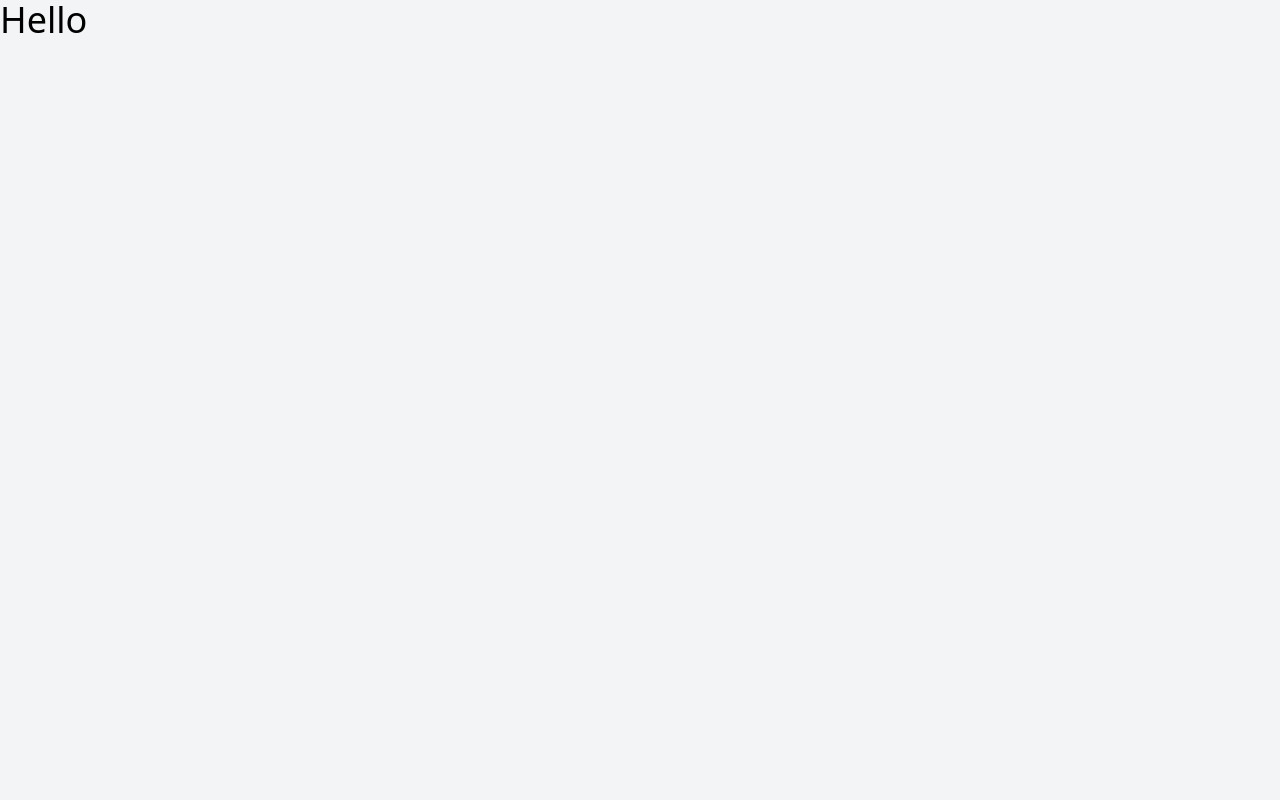
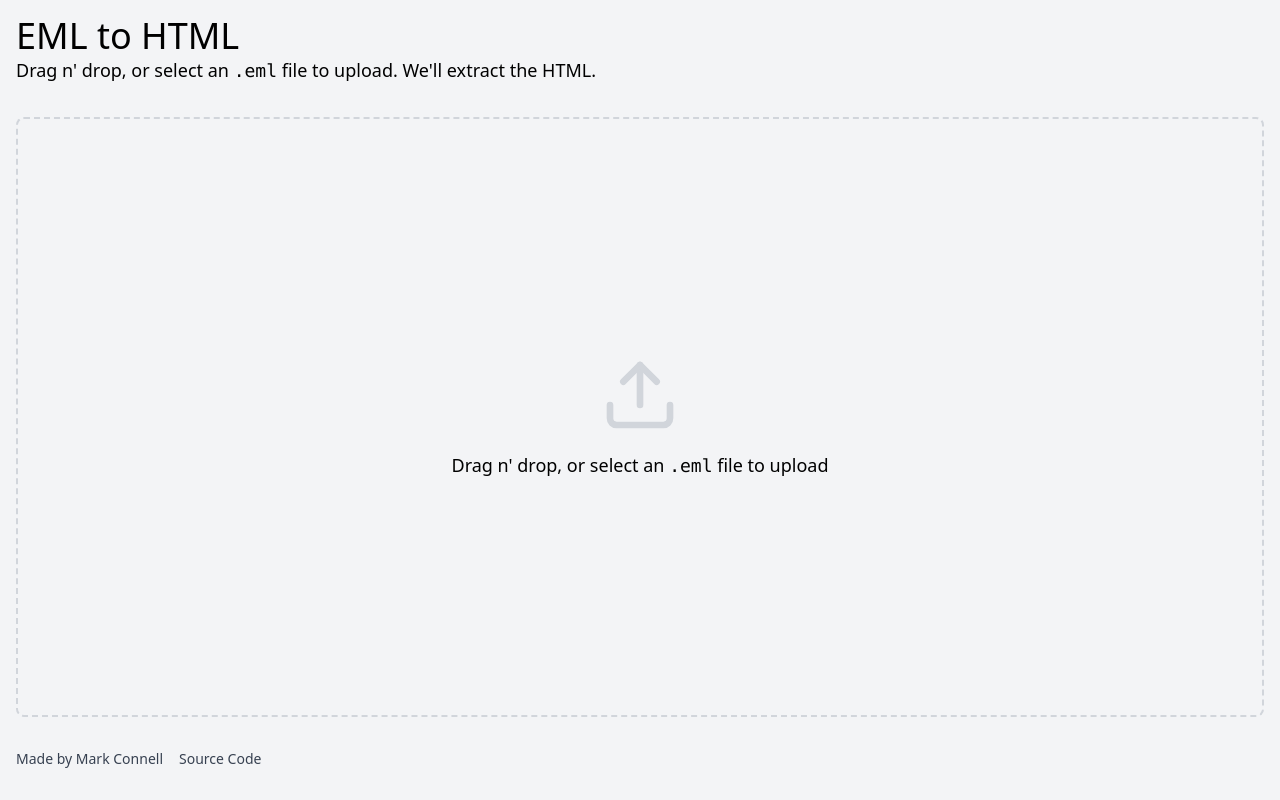
Before and after one commit to mconnell/eml2html, a plain HTML site: page public/index.html in a window 1280 px wide. Drawn offline with nearby package versions, Linux system fonts and the light colour scheme.

Commit message:
put together a basic upload page

```diff
--- a/public/index.html
+++ b/public/index.html
@@ -6,6 +6,39 @@
     <script src="https://cdn.tailwindcss.com"></script>
   </head>
   <body class="bg-gray-100">
-    <h1 class="text-4xl">Hello</h1>
+    <header class="p-4">
+      <h1 class="text-4xl">
+        EML to HTML
+      </h1>
+
+      <p class="text-lg">
+        Drag n' drop, or select an <code>.eml</code> file to upload. We'll extract the HTML.
+      </p>
+    </header>
+
+    <main class="p-4">
+      <div class="rounded-lg border-2 border-dashed border-gray-300 min-h-[75vh] flex flex-col place-items-center justify-center gap-4 text-lg">
+        <svg xmlns="http://www.w3.org/2000/svg" width="24" height="24" viewBox="0 0 24 24" fill="none" stroke="currentColor" stroke-width="2" stroke-linecap="round" stroke-linejoin="round" class="lucide lucide-upload-icon lucide-upload size-20 text-gray-300"><path d="M12 3v12"/><path d="m17 8-5-5-5 5"/><path d="M21 15v4a2 2 0 0 1-2 2H5a2 2 0 0 1-2-2v-4"/></svg>
+        <div>
+          Drag n' drop, or select  an <code>.eml</code> file to upload
+        </div>
+      </div>
+
+    </main>
+    <footer class="p-4 text-sm text-gray-700">
+      <ul class="flex gap-4">
+        <li>
+          Made by
+          <a target="_blank" href="https://www.linkedin.com/in/markmconnell/">
+            Mark Connell
+          </a>
+        </li>
+        <li>
+          <a target="_blank" href="https://github.com/mconnell/eml2html">
+            Source Code
+          </a>
+        </li>
+      </ul>
+    </footer>
   </body>
 </html>
```
